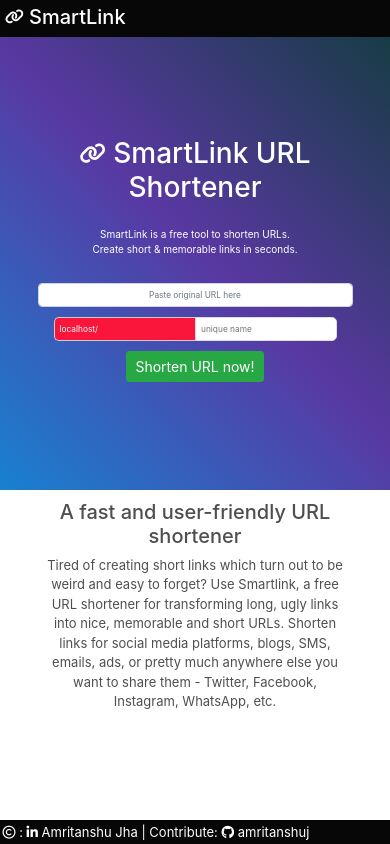
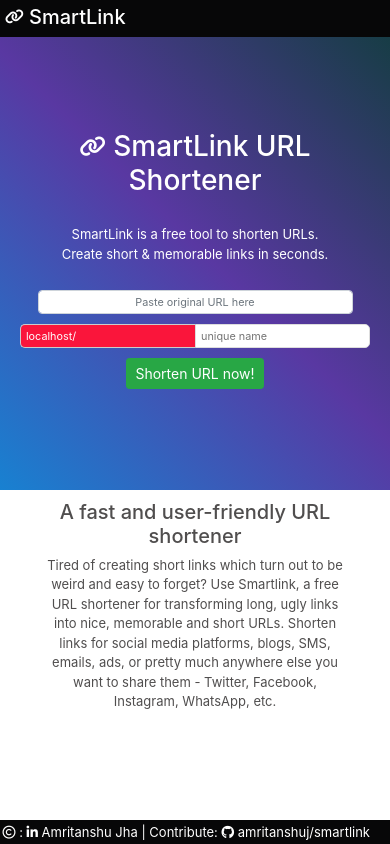
Before and after one commit to amritanshuj/SmartLink-URL-Shortener, a website: page public/index.html in a window 390 px wide. Drawn offline with nearby package versions, Linux system fonts and the light colour scheme.

Commit message:
Fixing Design Issues

```diff
--- a/public/index.html
+++ b/public/index.html
@@ -41,7 +41,7 @@
 
     <footer>
         <div id="foot">
-            <span><i class="far fa-copyright"></i>&nbsp;:&nbsp;<a href="https://www.linkedin.com/in/amritanshu-jha/" target="_blank"><i class="fab fa-linkedin-in"></i>&nbsp;Amritanshu Jha</a>&nbsp;|&nbsp;Contribute:&nbsp;<a href="https://github.com/amritanshuj/SmartLink-URL-Shortener" target="_blank"><i class="fa fa-github"></i>&nbsp;amritanshuj</a></span>
+            <span><i class="far fa-copyright"></i>&nbsp;:&nbsp;<a href="https://www.linkedin.com/in/amritanshu-jha/" target="_blank"><i class="fab fa-linkedin-in"></i>&nbsp;Amritanshu Jha</a>&nbsp;|&nbsp;Contribute:&nbsp;<a href="https://github.com/amritanshuj/SmartLink-URL-Shortener" target="_blank"><i class="fa fa-github"></i>&nbsp;amritanshuj/smartlink</a></span>
         </div>
     </footer>
 
--- a/public/style.css
+++ b/public/style.css
@@ -131,8 +131,8 @@
 
 /* Media Queries */
 @media screen and (max-width: 500px){
-    #url-form, #confirmationShow{
-        font-size: x-small;
+    #url-form, #confirmationShow, #res_link{
+        font-size: small;
     }
     #paste-url{
         width: 90%;
@@ -150,4 +150,8 @@
     #full-url{
         width: 40vw;
     }
+    #inner{
+        margin-top: 10px;
+        width: 60%;
+    }
 }
```
